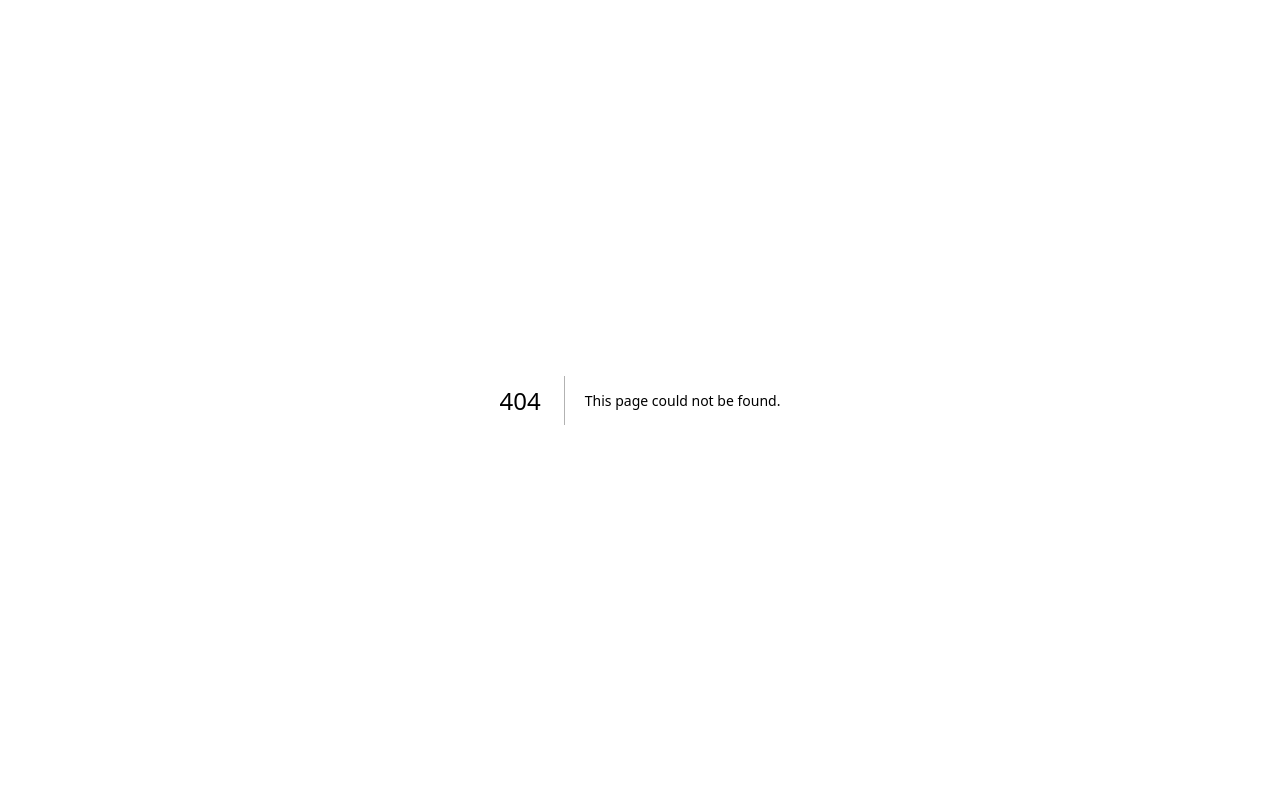
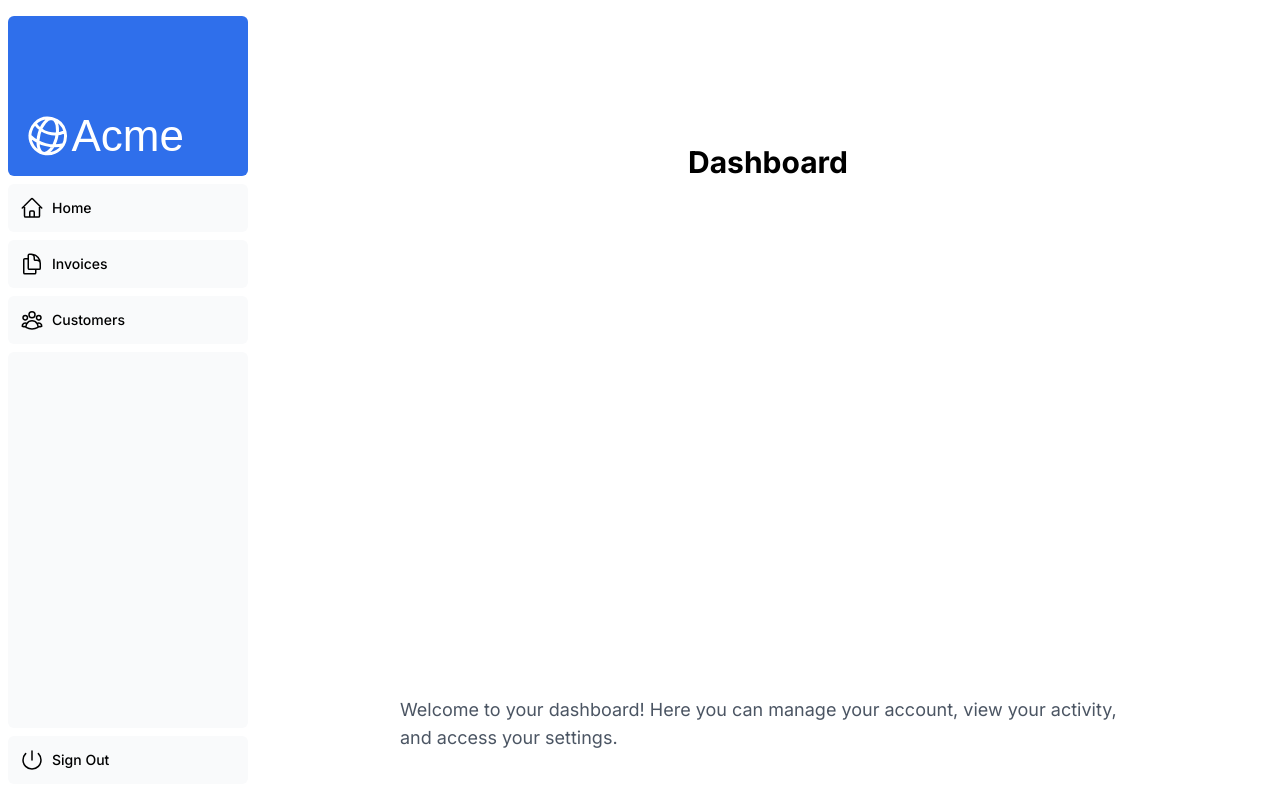
Before and after one commit to martinnajleprogrammer/nextjs-dashboard, a Next.js app: page /dashboard in a window 1280 px wide. Before the commit this address had no page. Built offline with nearby package versions, Linux system fonts and the light colour scheme; a web font is replaced by a local one.

Commit message:
Adds pages and layout features

```diff
--- /dev/null
+++ b/app/dashboard/customers/page.tsx
@@ -0,0 +1,10 @@
+const CustomersPage = () => {
+  return (
+    <div>
+      <h1>Customers Page</h1>
+      <p>This is the customers page.</p>
+    </div>
+  );
+};
+
+export default CustomersPage;
--- /dev/null
+++ b/app/dashboard/invoices/page.tsx
@@ -0,0 +1,7 @@
+const InvoicesPage = () => {
+  return (<div>
+    <h1>Invoices Page</h1>
+    <p>This is the invoices page.</p>
+  </div>)
+};
+export default InvoicesPage;
--- /dev/null
+++ b/app/dashboard/layout.tsx
@@ -0,0 +1,12 @@
+import SideNav from "@/app/ui/dashboard/sidenav";
+export default function Layout({ children }: { children: React.ReactNode }) {
+
+  return (
+    <div className="flex h-screen flex-col md:flex-row md:overflow-hidden">
+      <div className="w-full flex-none md:w-64">
+        <SideNav />
+      </div>
+      <div className="grow p-6 md:overflow-y-auto md:p-12">{children}</div>
+    </div>
+  );
+};
--- /dev/null
+++ b/app/dashboard/page.tsx
@@ -0,0 +1,11 @@
+export default function DashboardPage() {
+  return (
+    <div className="flex min-h-screen flex-col items-center justify-between p-24">
+      <h1 className="text-3xl font-bold">Dashboard</h1>
+      <p className="mt-4 text-lg text-gray-600">
+        Welcome to your dashboard! Here you can manage your account, view your
+        activity, and access your settings.
+      </p>
+    </div>
+  );
+}
```
